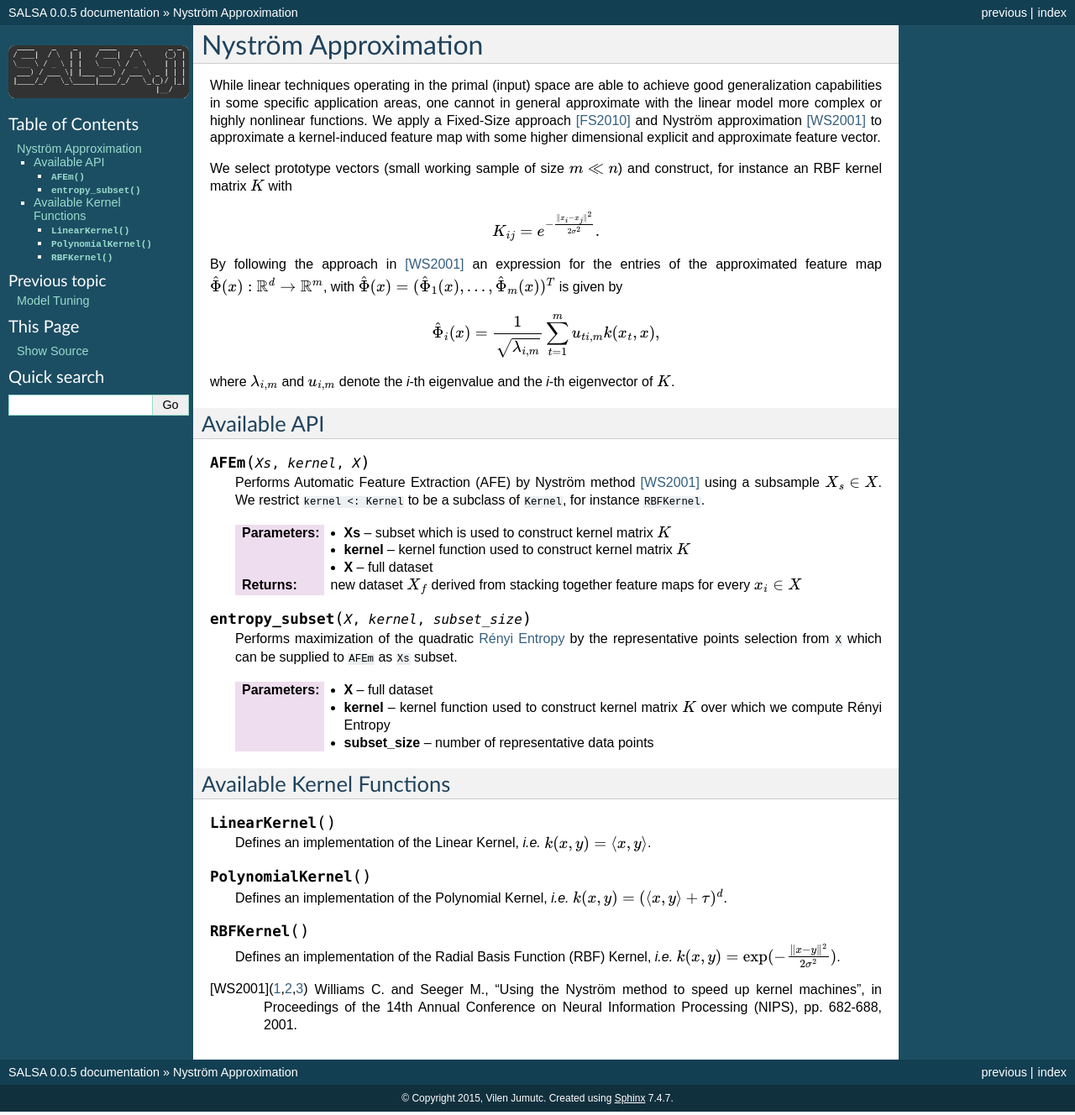
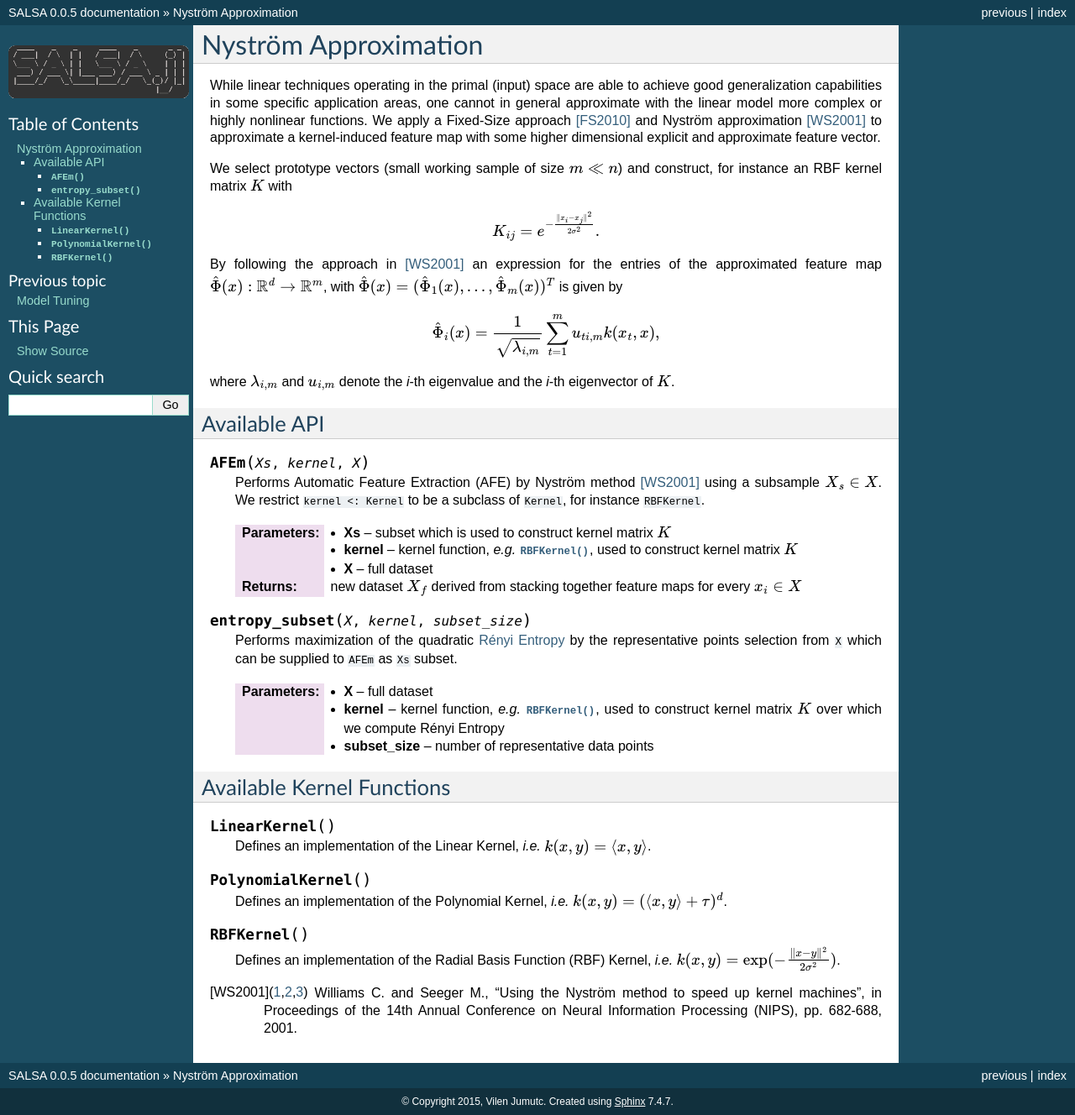
Before and after one commit to jumutc/SALSA.jl, a Sphinx documentation site: the page built from docs/source/nystrom.rst, in a window 1280 px wide. Shown: the whole page at 84% size. Built offline with Sphinx 7.4.7, drawn with Linux system fonts in a browser that asks for light colours; formulas are drawn with MathJax 3.

Commit message:
updating docs

```diff
--- a/docs/source/nystrom.rst
+++ b/docs/source/nystrom.rst
@@ -24,7 +24,7 @@ Available API
 	Performs Automatic Feature Extraction (AFE) by Nyström method [WS2001]_ using a subsample :math:`X_s \in X`. We restrict ``kernel <: Kernel`` to be a subclass of ``Kernel``, for instance ``RBFKernel``.
 
 	:param Xs: subset which is used to construct kernel matrix :math:`K`
-	:param kernel: kernel function used to construct kernel matrix :math:`K`
+	:param kernel: kernel function, *e.g.* :func:`RBFKernel`, used to construct kernel matrix :math:`K`
 	:param X: full dataset
 
 	:return: new dataset :math:`X_f` derived from stacking together feature maps for every :math:`x_i \in X`
@@ -34,7 +34,7 @@ Available API
 	Performs maximization of the quadratic `Rényi Entropy <https://en.wikipedia.org/wiki/Rényi_entropy>`_ by the representative points selection from ``X`` which can be supplied to ``AFEm`` as ``Xs`` subset.
 
 	:param X: full dataset
-	:param kernel: kernel function used to construct kernel matrix :math:`K` over which we compute Rényi Entropy
+	:param kernel: kernel function, *e.g.* :func:`RBFKernel`, used to construct kernel matrix :math:`K` over which we compute Rényi Entropy
 	:param subset_size: number of representative data points
 
 
```
